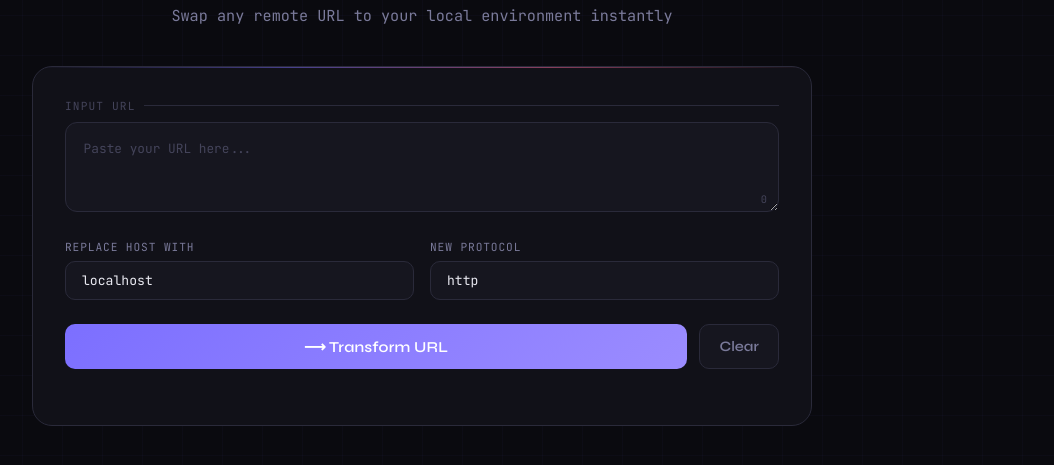
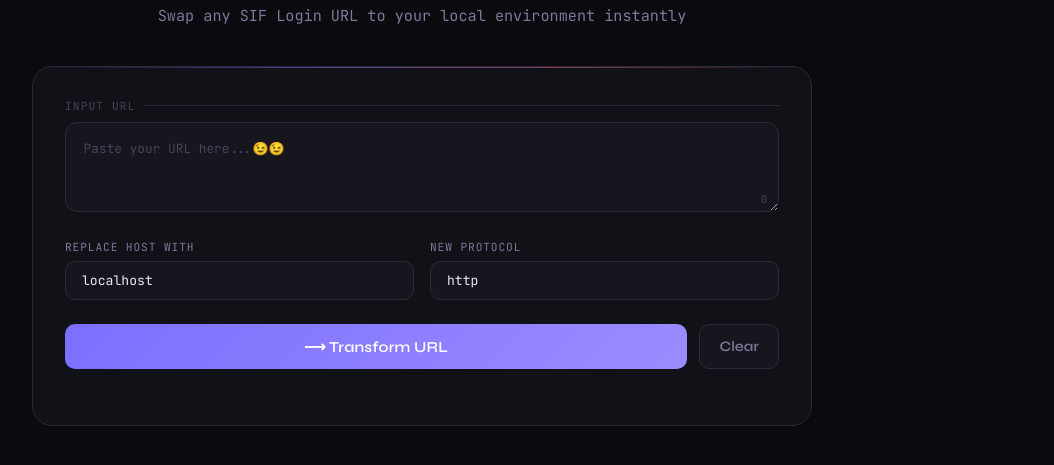
Before and after one commit to Varuntripathii/URLTransformer, a plain HTML site: page index.html in a window 1280 px wide. Shown: the part 265-730 px from the top of the page, without its empty margins (218-1272 px from the left). Drawn offline with Linux system fonts and the light colour scheme.

Commit message:
Update index.html

```diff
--- a/index.html
+++ b/index.html
@@ -450,14 +450,14 @@
   <header>
     <div class="badge">URL Transformer</div>
     <h1>Replace Host &amp; Path</h1>
-    <p class="subtitle">Swap any remote URL to your local environment instantly</p>
+    <p class="subtitle">Swap any SIF Login URL to your local environment instantly</p>
   </header>
 
   <div class="card">
     <!-- Input URL -->
     <div class="section-label">Input URL</div>
     <div class="input-wrap">
-      <textarea id="inputUrl" placeholder="Paste your URL here..." spellcheck="false"></textarea>
+      <textarea id="inputUrl" placeholder="Paste your URL here...😉😉" spellcheck="false"></textarea>
       <span class="char-count" id="charCount">0</span>
     </div>
 
```
